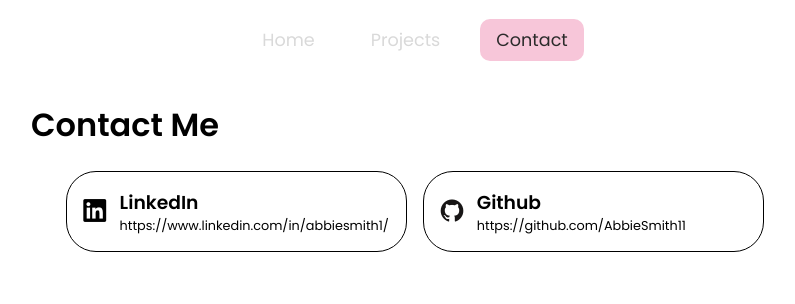
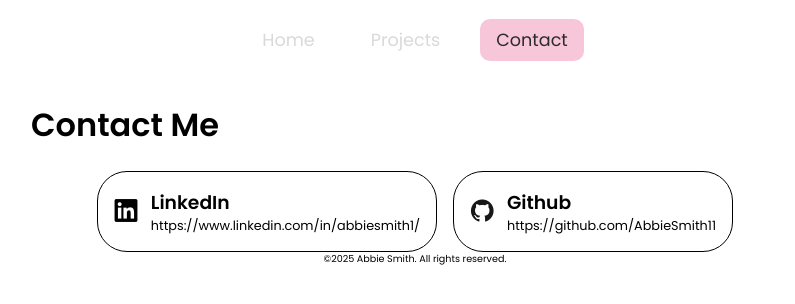
Before and after one commit to AbbieSmith11/portfolio-website, a React (Vite) app in the folder portfolio/: page /contact in a window 1280 px wide. Shown: the top 304 px of the page, without its empty margins (225-1020 px from the left). Built offline with nearby package versions, Linux system fonts and the light colour scheme.

Commit message:
Added animations to contact page and changed footer height

```diff
--- a/portfolio/src/components/contact-container/contactContainer.css
+++ b/portfolio/src/components/contact-container/contactContainer.css
@@ -5,9 +5,15 @@
     gap: 0.8rem;
     align-items: center;
     padding: 1rem;
-    width: 40%;
-    border: 1px solid black;
+    border: 0.5px solid black;
+    transition: transform 0.4s ease;
 }
+
+#contact-container:hover {
+    transform: scale(1.05);
+
+}
+
 
 #contact-container i {
     font-size: 1.5rem;
@@ -17,6 +23,10 @@
     text-decoration: none;
     color: black;
     font-size: 0.8rem;
+}
+
+#contact-container a:hover {
+    text-decoration: underline;
 }
 
 #nameLink {
--- a/portfolio/src/components/footer/footer.css
+++ b/portfolio/src/components/footer/footer.css
@@ -6,6 +6,7 @@ footer {
     justify-content: center;
     text-align: center;
     width: 100%;
+    height: 3vh;
 }
 
 footer p {
--- a/portfolio/src/pages/contact/Contact.jsx
+++ b/portfolio/src/pages/contact/Contact.jsx
@@ -1,4 +1,5 @@
 import Navbar from "../../components/navbar/Navbar.jsx";
+import Footer from "../../components/footer/footer.jsx"
 import ContactContainer from "../../components/contact-container/contactContainer.jsx";
 import "./contact.css";
 
@@ -6,7 +7,10 @@ function Contact() {
   return (
     <>
       <Navbar />
-      <h1>Contact Me</h1>
+
+      <div id='fade'>
+
+        <h1>Contact Me</h1>
 
       <div id="contact-box">
         <ContactContainer
@@ -20,6 +24,8 @@ function Contact() {
           link="https://github.com/AbbieSmith11"
         />
       </div>
+      </div>
+      <Footer/>
     </>
   );
 }
```
Also changed, not shown: portfolio/src/pages/contact/contact.css (line endings or trailing spaces).
